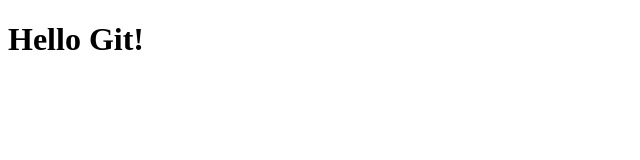
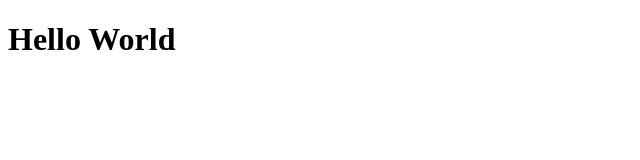
Before and after one commit to KarolakJakub/git-course-4, a plain HTML site: page index.html in a window 1280 px wide. Shown: the full height of the page, 0-640 px from the left. Drawn offline with Linux system fonts and the light colour scheme.

Commit message:
Hello World added to index.html

```diff
--- a/index.html
+++ b/index.html
@@ -7,6 +7,6 @@
     <title>iSA GIT Course - 4</title>
 </head>
 <body>
-    <h1>Hello Git!</h1>
+    <h1>Hello World</h1>
 </body>
 </html>
```
